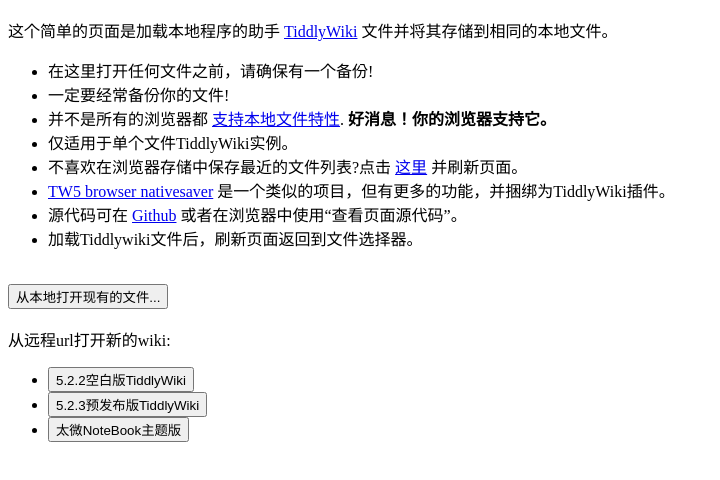
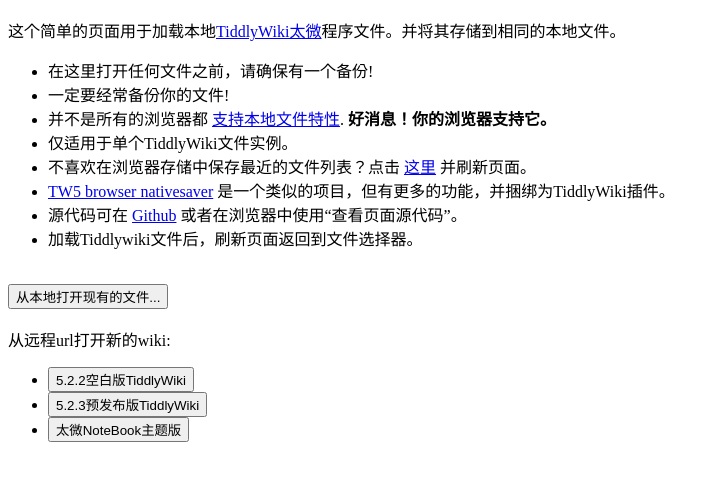
Before and after one commit to Zacharia2/TWPUB-BOOK, a plain HTML site: page tiddlystow.html in a window 1280 px wide. Shown: the part 48-528 px from the top of the page, without its empty margins (0-720 px from the left). Drawn offline with Linux system fonts and the light colour scheme.

Commit message:
Update tiddlystow.html

```diff
--- a/tiddlystow.html
+++ b/tiddlystow.html
@@ -298,8 +298,7 @@
 <body>
     <div>
       <h1>TiddlyStow</h1>
-      <p>这个简单的页面是加载本地程序的助手 <a href="https://tiddlywiki.com">TiddlyWiki</a>
-     文件并将其存储到相同的本地文件。</p>
+      <p>这个简单的页面用于加载本地<a href="https://tiddlywiki.com">TiddlyWiki太微</a>程序文件。并将其存储到相同的本地文件。</p>
       <ul>
         <li>在这里打开任何文件之前，请确保有一个备份!</li>
         <li>一定要经常备份你的文件!</li>
@@ -307,8 +306,8 @@
           并不是所有的浏览器都 <a href="https://caniuse.com/native-filesystem-api">支持本地文件特性</a>.
           <span id="support-message"></span>
         </li>
-        <li>仅适用于单个文件TiddlyWiki实例。</li>
-        <li>不喜欢在浏览器存储中保存最近的文件列表?点击 <a href="#norecent">这里</a> 并刷新页面。</li>
+        <li>仅适用于单个TiddlyWiki文件实例。</li>
+        <li>不喜欢在浏览器存储中保存最近的文件列表？点击 <a href="#norecent">这里</a> 并刷新页面。</li>
         <li><a href="https://github.com/slaymaker1907/TW5-browser-nativesaver">TW5 browser nativesaver</a> 是一个类似的项目，但有更多的功能，并捆绑为TiddlyWiki插件。</li>
         <li>源代码可在 <a href="https://github.com/btheado/tiddlystow">Github</a> 或者在浏览器中使用“查看页面源代码”。</li>
         <li>加载Tiddlywiki文件后，刷新页面返回到文件选择器。</li>
```
